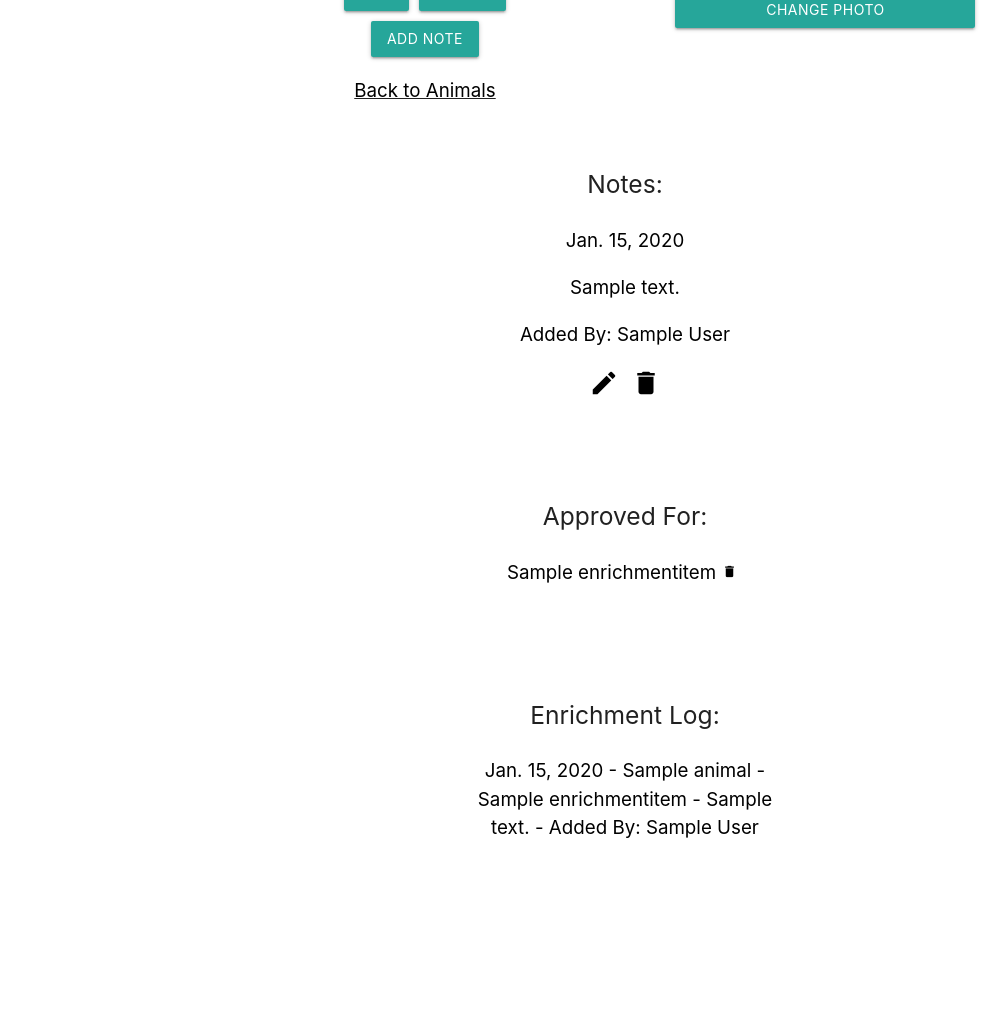
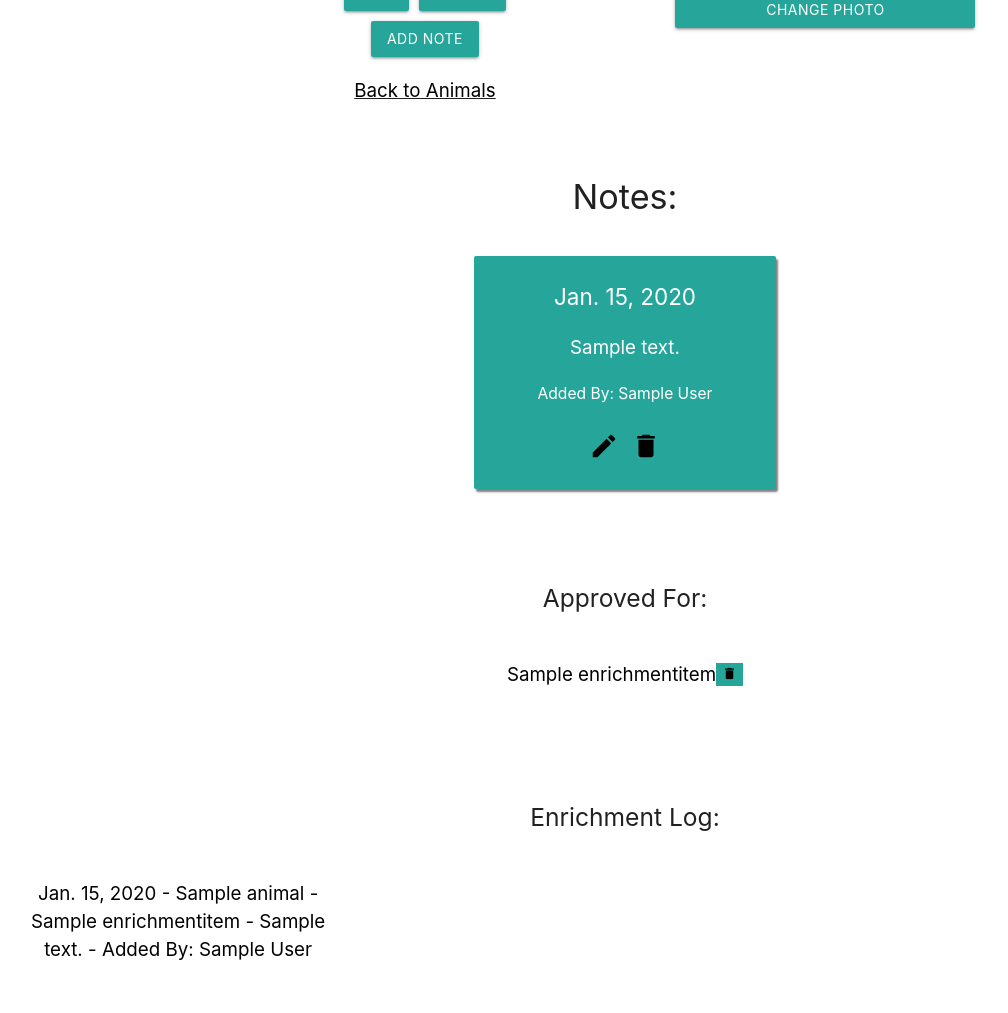
Before and after one commit to alyssa-nycum-imprivata/ActNatural, a Django app: page /animals/1/ in a window 1280 px wide. Shown: the part 423-1436 px from the top of the page, without its empty margins (15-1023 px from the left). Before the commit the page ends 1261 px from the top, so only its background shows below. Run offline with Django 3.2, Linux system fonts and the light colour scheme; a user stored in the database is signed in; tables that the repository leaves empty hold one stand-in row (values such as "Sample post"); grey boxes marked "Sample" are stand-in pictures.

Commit message:
added styling to animal notes

```diff
--- a/actnaturalapp/static/styles/base.css
+++ b/actnaturalapp/static/styles/base.css
@@ -212,6 +212,7 @@ nav {
     display: flex;
     flex-wrap: wrap;
     justify-content: space-evenly;
+    margin-top: 20px;
 }
 
 .note-card,.approved-for-card,.entry-log-collection {
@@ -220,7 +221,26 @@ nav {
     margin-left: 5px !important;
     margin-right: 5px !important;
     margin-bottom: 30px !important;
-    align-self: center;
+}
+
+.card-date {
+    font-size: larger;
+    margin-bottom: 20px !important;
+}
+
+.card-footer {
+    font-size: smaller;
+    margin-top: 20px !important;
+}
+
+.note-card {
+    background-color: #26A69A !important;
+    color: white !important;
+    -webkit-box-shadow: 2px 3px 2px 0px rgba(71, 71, 71, 0.73) !important;
+    box-shadow: 2px 3px 2px 0px rgba(82, 81, 81, 0.73) !important;
+    display: flex;
+    flex-direction: column;
+    justify-content: center;
 }
 
 .approved-for-list-item {
@@ -232,11 +252,12 @@ nav {
 .note-icons-container {
     display: flex;
     justify-content: center;
+    margin-bottom: 20px;
 }
 
 .note-icon-button,.approved-for-icon-button {
     border: none;
-    background-color: white;
+    background-color: #26A69A
 }
 
 .note-icon-button:hover,.approved-for-icon-button:hover {
--- a/actnaturalapp/templates/animals/animal_details.html
+++ b/actnaturalapp/templates/animals/animal_details.html
@@ -52,19 +52,21 @@
         <div class="notes-container">
             <div class="notes-header">
                 {% if notes %}
-                    <h5>Notes:</h5>
+                    <h4>Notes:</h4>
                 {% endif %}
             </div>
             <div class="note-collection">
                 {% for note in notes %}
-                    <div class="note-card">
-                        <p>{{ note.date }}</p>
-                        <p>{{ note.note }}</p>
-                        {% for user in users %}
-                            {% if user.employee.id == note.employee_id %}
-                                <p>Added By: {{ user.first_name }} {{ user.last_name }}</p>
-                            {% endif %}
-                        {% endfor %}
+                    <div class="note-card card ">
+                        <div class="card-content">
+                            <p class="card-date">{{ note.date }}</p>
+                            <p>{{ note.note }}</p>
+                            {% for user in users %}
+                                {% if user.employee.id == note.employee_id %}
+                                    <p class="card-footer">Added By: {{ user.first_name }} {{ user.last_name }}</p>
+                                {% endif %}
+                            {% endfor %}
+                        </div>
                         {% if note.employee_id == request.user.employee.id %}
                             <div class="note-icons-container">
 
```
